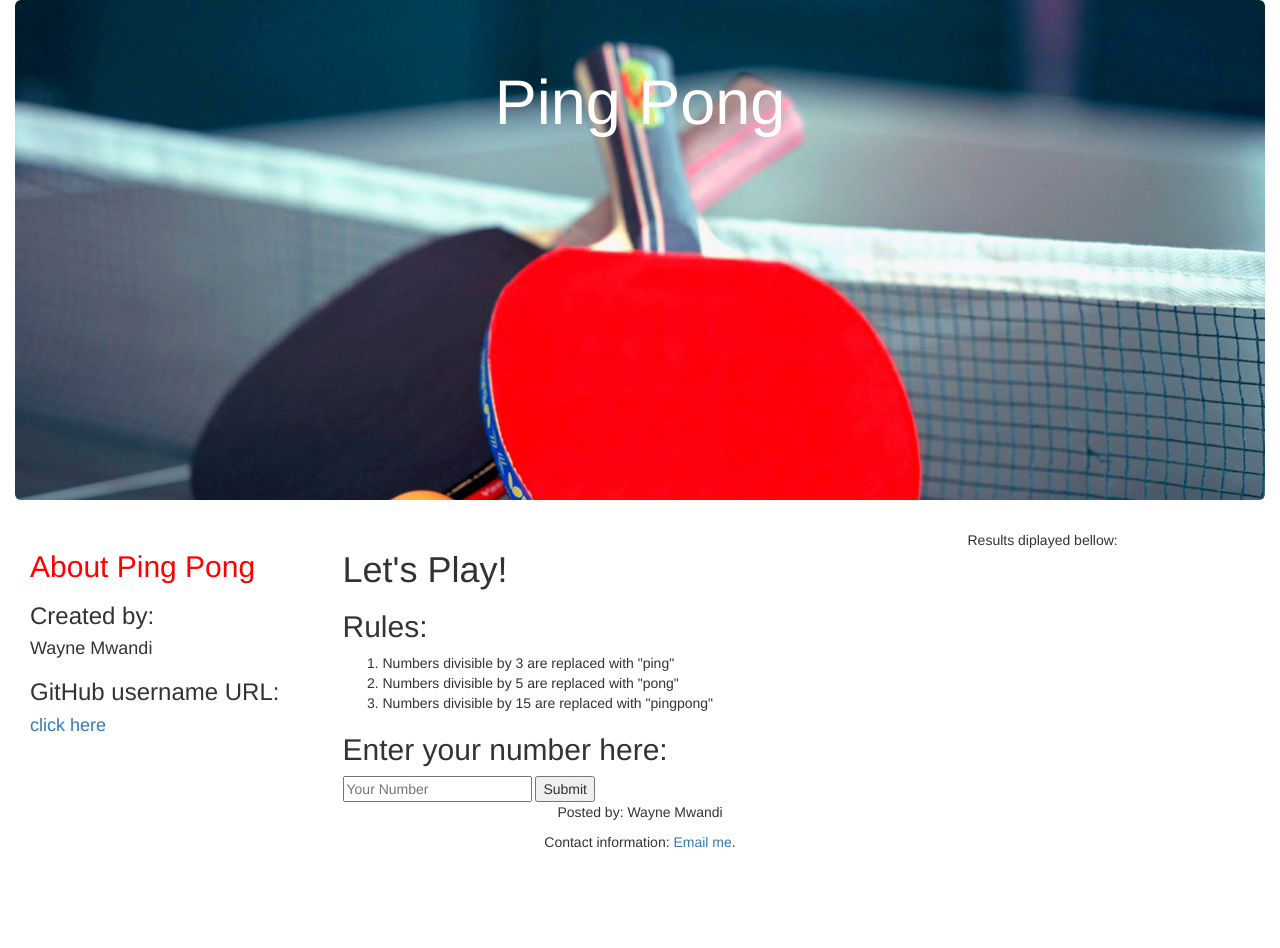
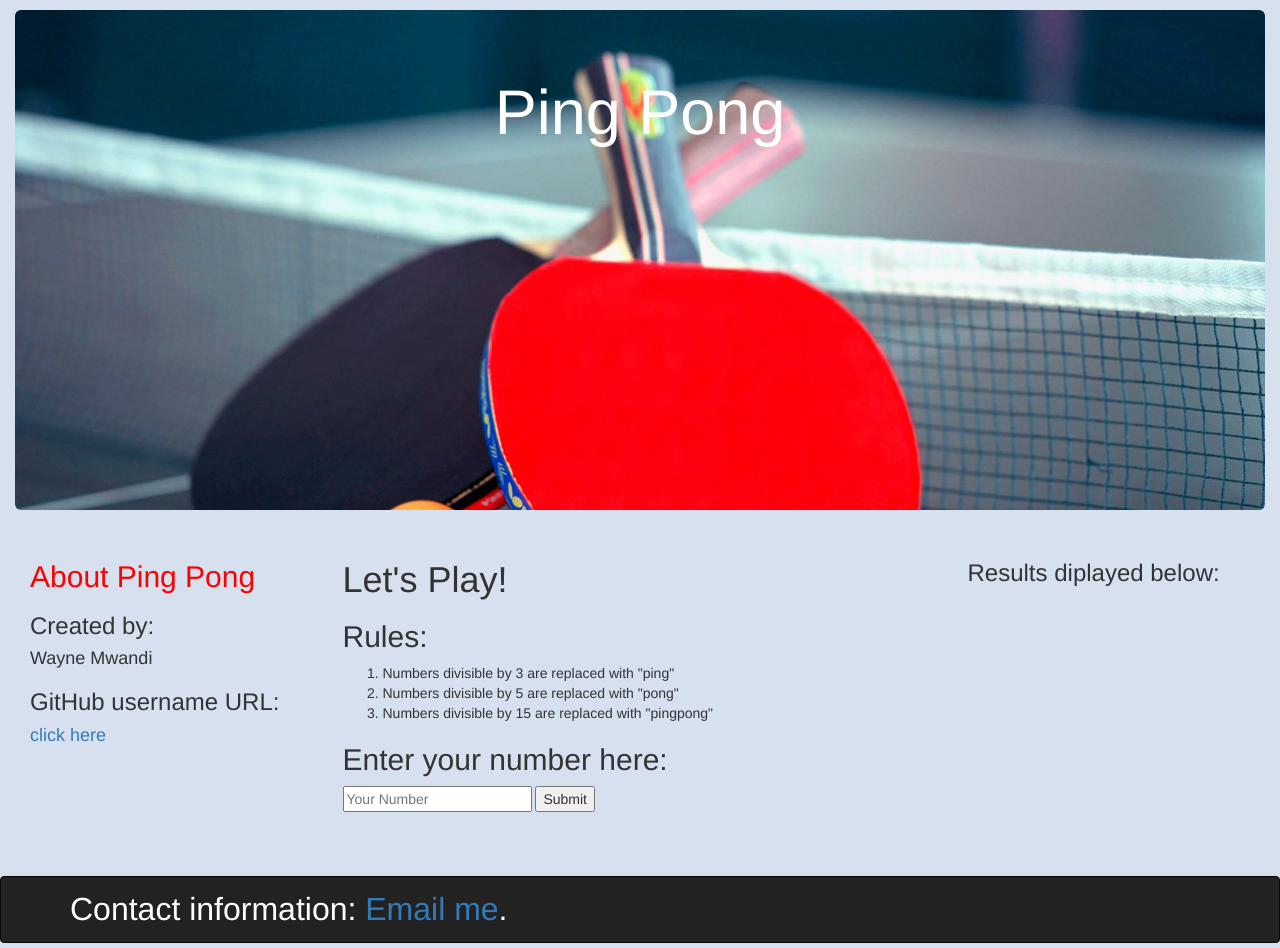
Before and after one commit to CommanderBlak/PingPong, a plain HTML site: page index.html in a window 1280 px wide. Before the commit the page ends 862 px from the top, so only its background shows below. Drawn offline with nearby package versions, Linux system fonts and the light colour scheme.

Commit message:
adds changes in css i.e. padding and margin

```diff
--- a/css/styles.css
+++ b/css/styles.css
@@ -27,5 +27,27 @@
 
 body {
   text-align: justify;
-  background-color: #grey;
+  padding-top: 10px;
+  padding-bottom: 0px;
+  background-color: #d7e0ef;
 }
+
+#contact {
+  font-style: "Hevitica";
+  font-size: 32px;
+  color: white;
+}
+
+.navbar-footer {
+  margin-top: 10px;
+  padding-bottom: 0px;
+}
+
+#body {
+  padding-bottom: 5%
+}
+
+#footer {
+  padding: 0px;
+  margin-bottom: 5px;
+}
--- a/index.html
+++ b/index.html
@@ -4,12 +4,13 @@
 <head>
   <meta charset="utf-8">
   <title>Ping Pong</title>
+  <meta name="viewport" content="width=device-width, initial-scale=1">
   <link rel="stylesheet" href="https://maxcdn.bootstrapcdn.com/bootstrap/3.3.7/css/bootstrap.min.css">
   <link rel="stylesheet" href="css/styles.css">
 </head>
 
 <body>
-  <div class="container-fluid">
+  <div class="container-fluid" id="body">
     <div class="jumbotron text-center">
       <h1>Ping Pong</h1>
     </div>
@@ -38,20 +39,21 @@
       </form>
     </div>
     <div class="col-sm-3">
-      <div class="results">
-        <p>Results diplayed bellow:</p>
+      <div class="results text-align">
+        <h3>Results diplayed below:</h3>
         <ul id="list">
 
         </ul>
       </div>
     </div>
   </div>
-  <footer>
-    <div class="container-fluid text-center">
-      <p>Posted by: Wayne Mwandi</p>
-      <p>Contact information: <a href="mailto:mwandiwayn@gmail.com">Email me</a>.</p>
+  <nav class="navbar navbar-inverse navbar-bottom" id="footer">
+    <div class="container">
+      <div class="navbar-footer">
+        <p id="contact">Contact information: <a href="mailto:mwandiwayne@gmail.com">Email me</a>.</p>
+      </div>
     </div>
-  </footer>
+  </nav>
   <script src="js/jquery-3.2.1.min.js"></script>
   <script src="js/scripts.js"></script>
 </body>
```
